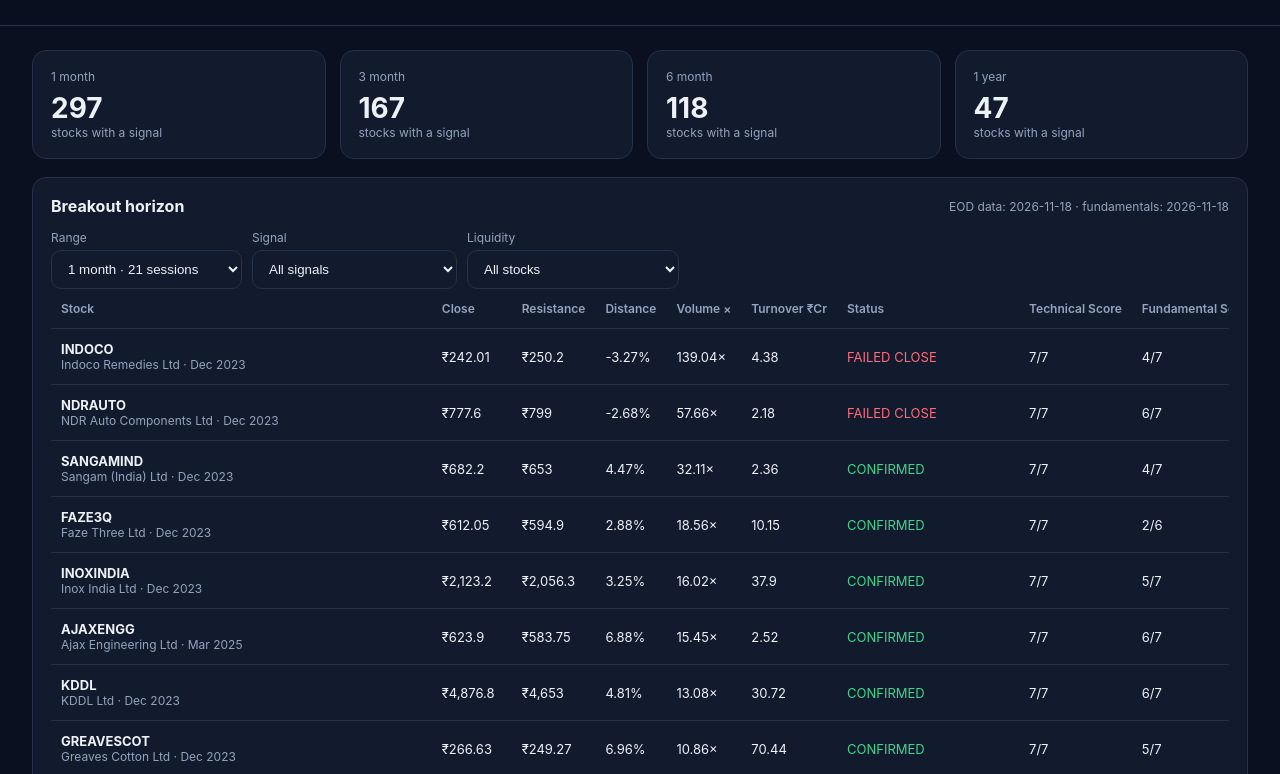
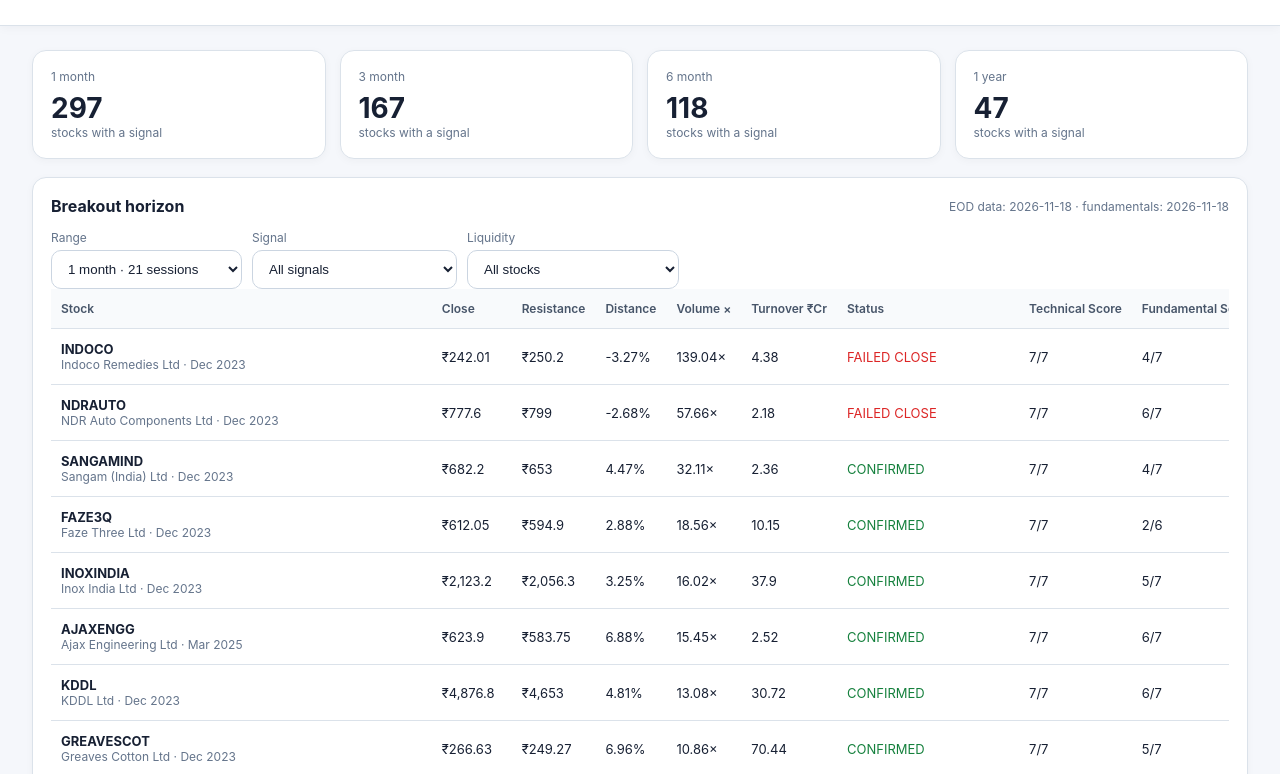
Before and after one commit to mrohit29/dashboard, a plain HTML site: page eod-scanner.html in a window 1280 px wide. Shown: the part 87-861 px from the top of the page. Drawn offline with Linux system fonts and the light colour scheme.

Commit message:
Apply light theme to EOD breakout scanner

```diff
--- a/eod-scanner.html
+++ b/eod-scanner.html
@@ -1,4 +1,4 @@
-<!doctype html><html lang="en"><head><meta charset="utf-8"><meta name="viewport" content="width=device-width,initial-scale=1"><title>EOD NSE Breakout Scanner</title><link rel="stylesheet" href="style.css"></head><body>
+<!doctype html><html lang="en"><head><meta charset="utf-8"><meta name="viewport" content="width=device-width,initial-scale=1"><title>EOD NSE Breakout Scanner</title><link rel="stylesheet" href="style.css"><link rel="stylesheet" href="eod-scanner.css"></head><body>
 <header class="topbar"><div><h1>EOD NSE Breakout Scanner</h1><p>Full NSE EQ universe · closing-price range breakouts + fundamentals</p></div><div class="controls"><a href="index.html"><button>← Main dashboard</button></a><button id="refreshBtn">Refresh</button></div></header>
 <main class="container"><section class="cards" id="summary"></section><section class="panel"><div class="panel-head"><h2>Breakout horizon</h2><span id="asOf" class="muted"></span></div>
 <div class="controls"><label>Range<select id="windowSelect"><option value="1_month">1 month · 21 sessions</option><option value="3_month">3 months · 63 sessions</option><option value="6_month">6 months · 126 sessions</option><option value="1_year">1 year · 252 sessions</option></select></label>
```
